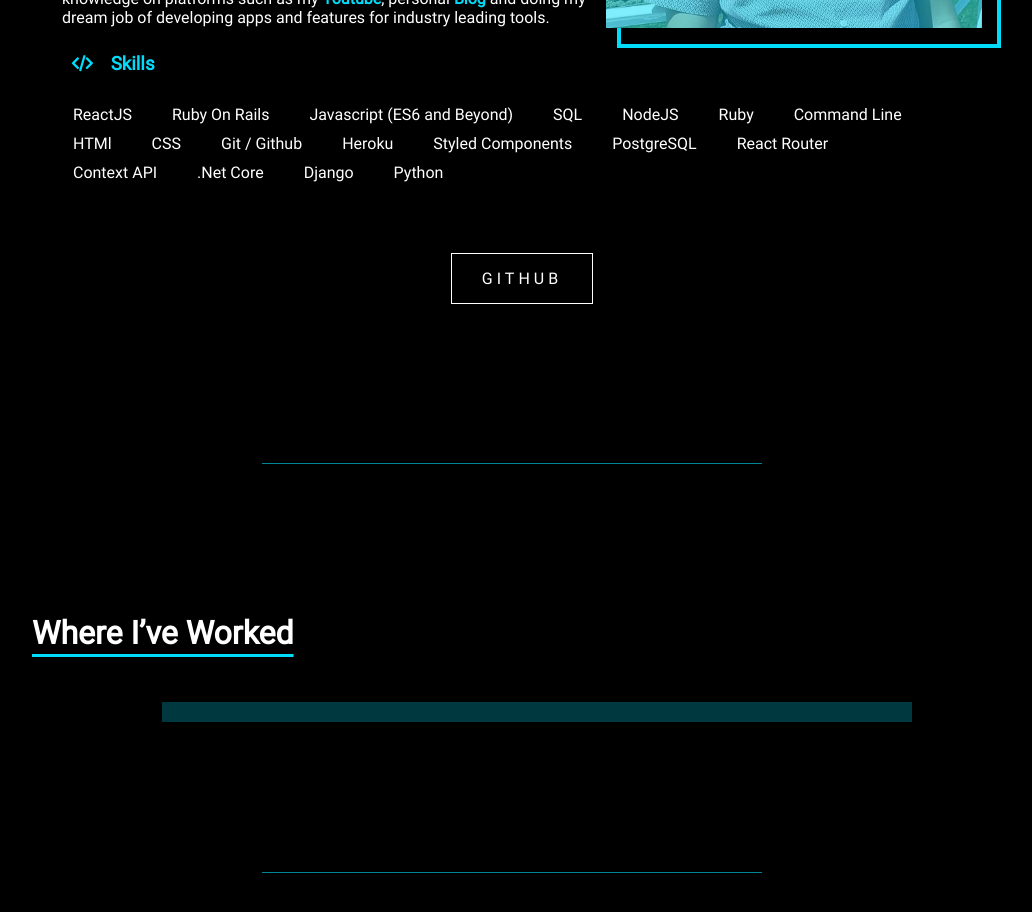
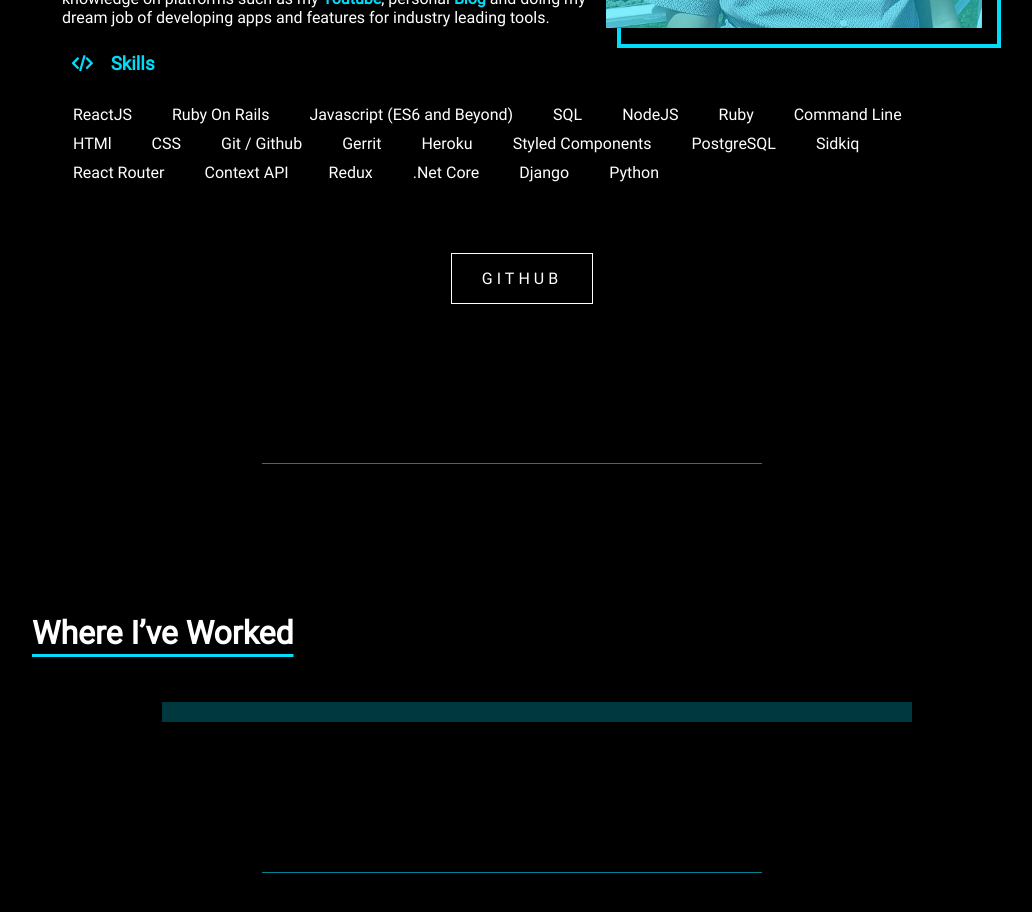
Before and after one commit to henry-doan/hd-site3.0, a React (Create React App) app: page / in a window 1280 px wide. Shown: the part 1200-2112 px from the top of the page, without its empty margins (188-1220 px from the left). Built offline with nearby package versions, Linux system fonts and the light colour scheme.

Commit message:
added more skills

```diff
--- a/src/components/home/Skills.js
+++ b/src/components/home/Skills.js
@@ -9,11 +9,14 @@ const skills = [
   "HTMl",
   "CSS",
   "Git / Github",
+  "Gerrit",
   "Heroku",
   "Styled Components",
   "PostgreSQL",
+  "Sidkiq",
   "React Router",
   "Context API",
+  "Redux",
   ".Net Core",
   "Django",
   "Python",
```
